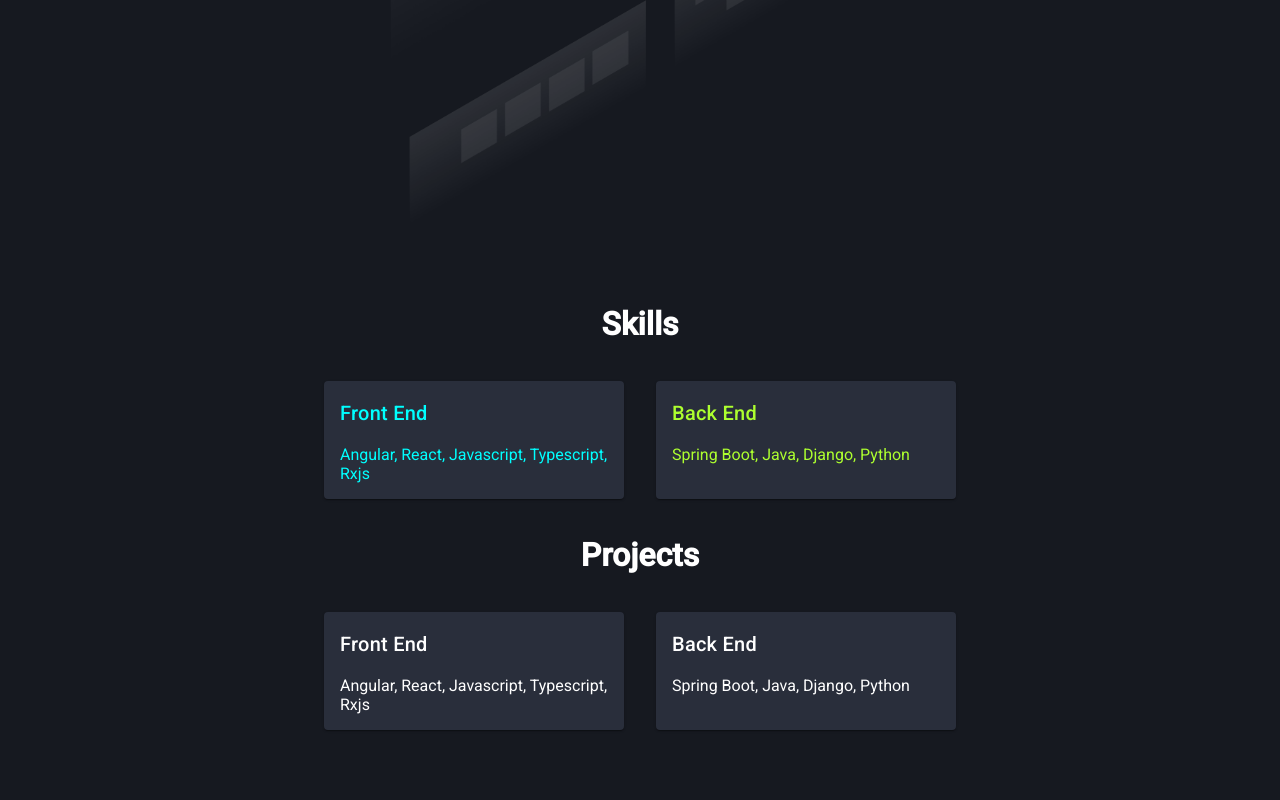
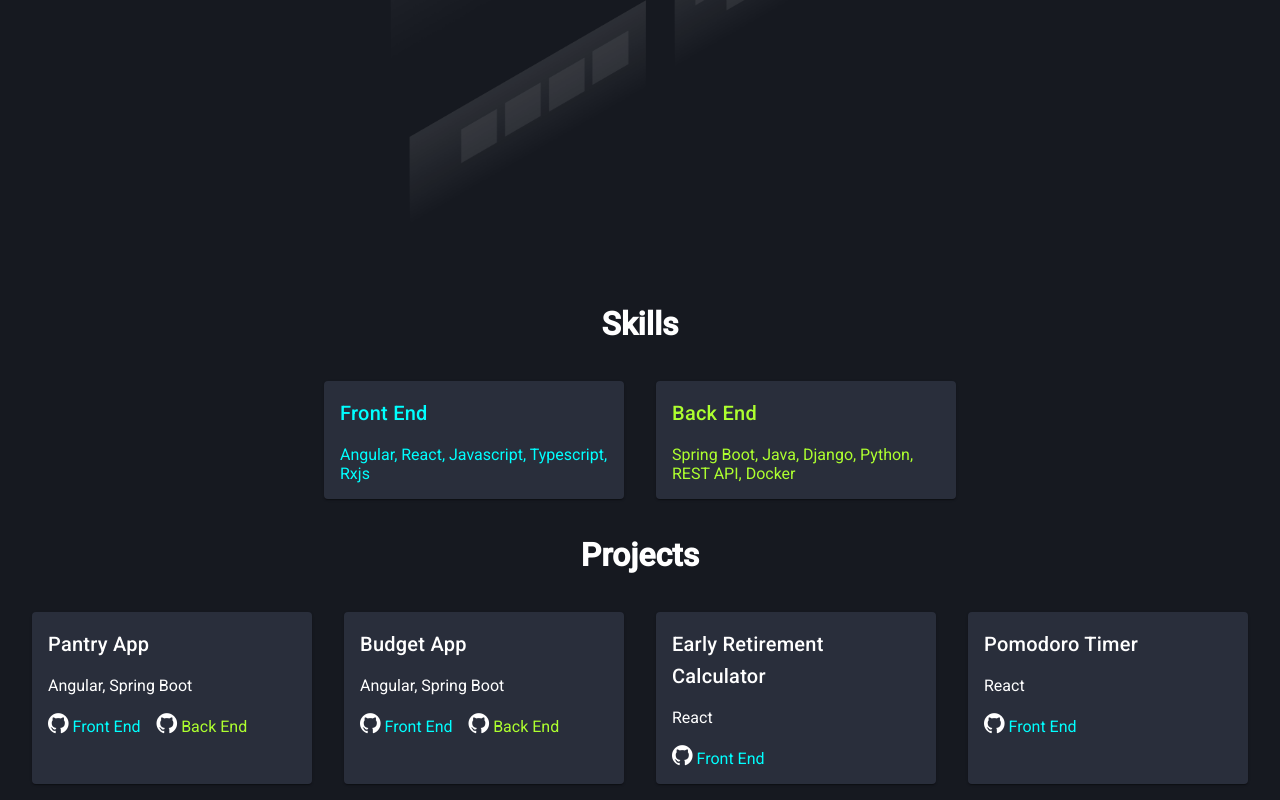
Before and after one commit to lthoreson/lthoreson.github.io, an Angular app: page / in a window 1280 px wide. Shown: the part 516-1316 px from the top of the page. Before the commit the page ends 1262 px from the top, so only its background shows below. Built offline with nearby package versions, Linux system fonts and the light colour scheme.

Commit message:
skills and projects

```diff
--- a/src/app/app.component.html
+++ b/src/app/app.component.html
@@ -1,4 +1,4 @@
 <app-nav></app-nav>
 <app-home *ngIf="ui.getView() === views.home"></app-home>
-<app-skills></app-skills>
-<app-projects></app-projects>
+<app-skills *ngIf="[views.home, views.skills].includes(ui.getView())"></app-skills>
+<app-projects *ngIf="[views.home, views.projects].includes(ui.getView())"></app-projects>
--- a/src/app/app.module.ts
+++ b/src/app/app.module.ts
@@ -6,9 +6,10 @@ import { BrowserAnimationsModule } from '@angular/platform-browser/animations';
 import { NavComponent } from './components/nav/nav.component';
 import { HomeComponent } from './components/home/home.component';
 import { SkillsComponent } from './components/skills/skills.component';
+import { ProjectsComponent } from './components/projects/projects.component';
 
 import {MatCardModule} from '@angular/material/card';
-import { ProjectsComponent } from './components/projects/projects.component';
+import {MatIconModule} from '@angular/material/icon';
 
 @NgModule({
   declarations: [
@@ -21,7 +22,8 @@ import { ProjectsComponent } from './components/projects/projects.component';
   imports: [
     BrowserModule,
     BrowserAnimationsModule,
-    MatCardModule
+    MatCardModule,
+    MatIconModule
   ],
   providers: [],
   bootstrap: [AppComponent]
--- a/src/app/components/nav/nav.component.html
+++ b/src/app/components/nav/nav.component.html
@@ -1,9 +1,9 @@
 <nav>
     <ul>
-        <li><a href="">Home</a></li>
-        <li><a href="">Skills</a></li>
-        <li><a href="">Projects</a></li>
-        <li><a href="">Contact</a></li>
-        <li><a href="">My Story</a></li>
+        <li><a href="javascript:void(0)" (click)="ui.setView(views.home)">Home</a></li>
+        <li><a href="javascript:void(0)" (click)="ui.setView(views.skills)">Skills</a></li>
+        <li><a href="javascript:void(0)" (click)="ui.setView(views.projects)">Projects</a></li>
+        <li><a href="javascript:void(0)" (click)="ui.setView(views.contact)">Contact</a></li>
+        <li><a href="javascript:void(0)" (click)="ui.setView(views.story)">My Story</a></li>
     </ul>
 </nav>
--- a/src/app/components/nav/nav.component.ts
+++ b/src/app/components/nav/nav.component.ts
@@ -1,4 +1,6 @@
 import { Component } from '@angular/core';
+import { Views } from 'src/app/data/views';
+import { UiService } from 'src/app/services/ui.service';
 
 @Component({
   selector: 'app-nav',
@@ -6,5 +8,7 @@ import { Component } from '@angular/core';
   styleUrls: ['./nav.component.css']
 })
 export class NavComponent {
+  views = Views
+  constructor(public ui: UiService) {}
 
 }
--- a/src/app/components/projects/projects.component.css
+++ b/src/app/components/projects/projects.component.css
@@ -0,0 +1,18 @@
+.small-icon {
+    font-size: 1.5rem;
+    color: white;
+}
+
+a {
+    text-decoration: none;
+}
+
+.front-end {
+    color: aqua;
+    margin-right: 1rem;
+}
+
+.back-end {
+    color: greenyellow;
+    margin-right: 1rem;
+}
--- a/src/app/components/projects/projects.component.html
+++ b/src/app/components/projects/projects.component.html
@@ -2,18 +2,40 @@
 <div class="cards">
     <mat-card>
         <mat-card-header>
-            <mat-card-title>Front End</mat-card-title>
+            <mat-card-title>Pantry App</mat-card-title>
         </mat-card-header>
         <mat-card-content>
-            <p>Angular, React, Javascript, Typescript, Rxjs</p>
+            <p>Angular, Spring Boot</p>
+            <a class="front-end" href="https://github.com/lthoreson/pantry-fe" target="_blank"><i class="fa fa-github small-icon"></i> Front End</a>
+            <a class="back-end" href="https://github.com/lthoreson/pantry-be" target="_blank"><i class="fa fa-github small-icon"></i> Back End</a>
         </mat-card-content>
     </mat-card>
     <mat-card>
         <mat-card-header>
-            <mat-card-title>Back End</mat-card-title>
+            <mat-card-title>Budget App</mat-card-title>
         </mat-card-header>
         <mat-card-content>
-            <p>Spring Boot, Java, Django, Python</p>
+            <p>Angular, Spring Boot</p>
+            <a class="front-end" href="https://github.com/lthoreson/budget-fe" target="_blank"><i class="fa fa-github small-icon"></i> Front End</a>
+            <a class="back-end" href="https://github.com/lthoreson/budget-be" target="_blank"><i class="fa fa-github small-icon"></i> Back End</a>
+        </mat-card-content>
+    </mat-card>
+    <mat-card>
+        <mat-card-header>
+            <mat-card-title>Early Retirement Calculator</mat-card-title>
+        </mat-card-header>
+        <mat-card-content>
+            <p>React</p>
+            <a class="front-end" href="https://github.com/lthoreson/retirement-time-calculator" target="_blank"><i class="fa fa-github small-icon"></i> Front End</a>
+        </mat-card-content>
+    </mat-card>
+    <mat-card>
+        <mat-card-header>
+            <mat-card-title>Pomodoro Timer</mat-card-title>
+        </mat-card-header>
+        <mat-card-content>
+            <p>React</p>
+            <a class="front-end" href="https://github.com/lthoreson/tomatobreak" target="_blank"><i class="fa fa-github small-icon"></i> Front End</a>
         </mat-card-content>
     </mat-card>
 </div>
--- a/src/app/components/skills/skills.component.html
+++ b/src/app/components/skills/skills.component.html
@@ -13,7 +13,7 @@
             <mat-card-title>Back End</mat-card-title>
         </mat-card-header>
         <mat-card-content>
-            <p>Spring Boot, Java, Django, Python</p>
+            <p>Spring Boot, Java, Django, Python, REST API, Docker</p>
         </mat-card-content>
     </mat-card>
 </div>
--- a/src/index.html
+++ b/src/index.html
@@ -10,6 +10,7 @@
   <link href="https://fonts.googleapis.com/css2?family=Roboto:wght@300;400;500&display=swap" rel="stylesheet">
   <link href="https://fonts.googleapis.com/css2?family=Josefin+Sans:wght@300;400;500;600;700&display=swap" rel="stylesheet">
   <link href="https://fonts.googleapis.com/icon?family=Material+Icons" rel="stylesheet">
+  <link rel="stylesheet" href="https://cdnjs.cloudflare.com/ajax/libs/font-awesome/4.7.0/css/font-awesome.min.css">
 </head>
 <body>
   <app-root></app-root>
```
Also changed, not shown: src/assets/images/github-mark-white.svg (added).
